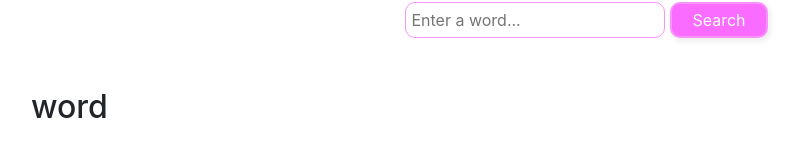
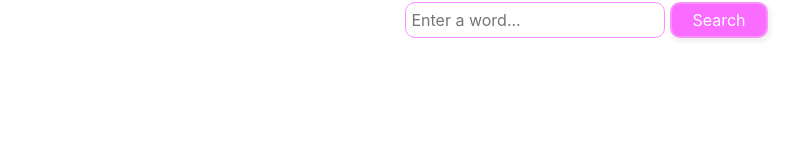
Before and after one commit to mjabola/dictionary-app, a React (Create React App) app: page / in a window 1280 px wide. Shown: the part 148-304 px from the top of the page, without its empty margins (51-851 px from the left). Built offline with nearby package versions, Linux system fonts and the light colour scheme.

Commit message:
display word result

```diff
--- a/src/Dictionary.js
+++ b/src/Dictionary.js
@@ -6,14 +6,15 @@ import "./App.css";
 
 export default function Dictionary () {
     const [keyword, setKeyword] = useState("");
+    const [result, setResult] = useState(null);
 
     function handleResponse(response) {
-        console.log(response.data);
+        console.log(response.data[0]);
+        setResult(response.data[0]);
     }
 
     function searchKeyword(event) {
         event.preventDefault();
-        alert(`Searching for ${keyword}`);
 
         let apiUrl = `https://api.dictionaryapi.dev/api/v2/entries/en/${keyword}`;
         axios.get(apiUrl).then(handleResponse);
@@ -36,7 +37,7 @@ export default function Dictionary () {
             <button type="submit">Search</button>
           </form>
         </div>
-        <Result />
+        <Result result={result} />
       </div>
     );
 }
--- a/src/Result.js
+++ b/src/Result.js
@@ -2,11 +2,12 @@ import React from "react";
 
 import "./Result.css"
 
-export default function Result() {
-    return (
-
-        <div className="result-display">
-            <h2>word</h2>
-        </div>
-    );
+export default function Result(props) {
+if (props.result) {
+    return <div className="result-display">
+            <h2>{props.result.word}</h2>
+        </div>;
+} else {
+    return null;
 }
+}
```
